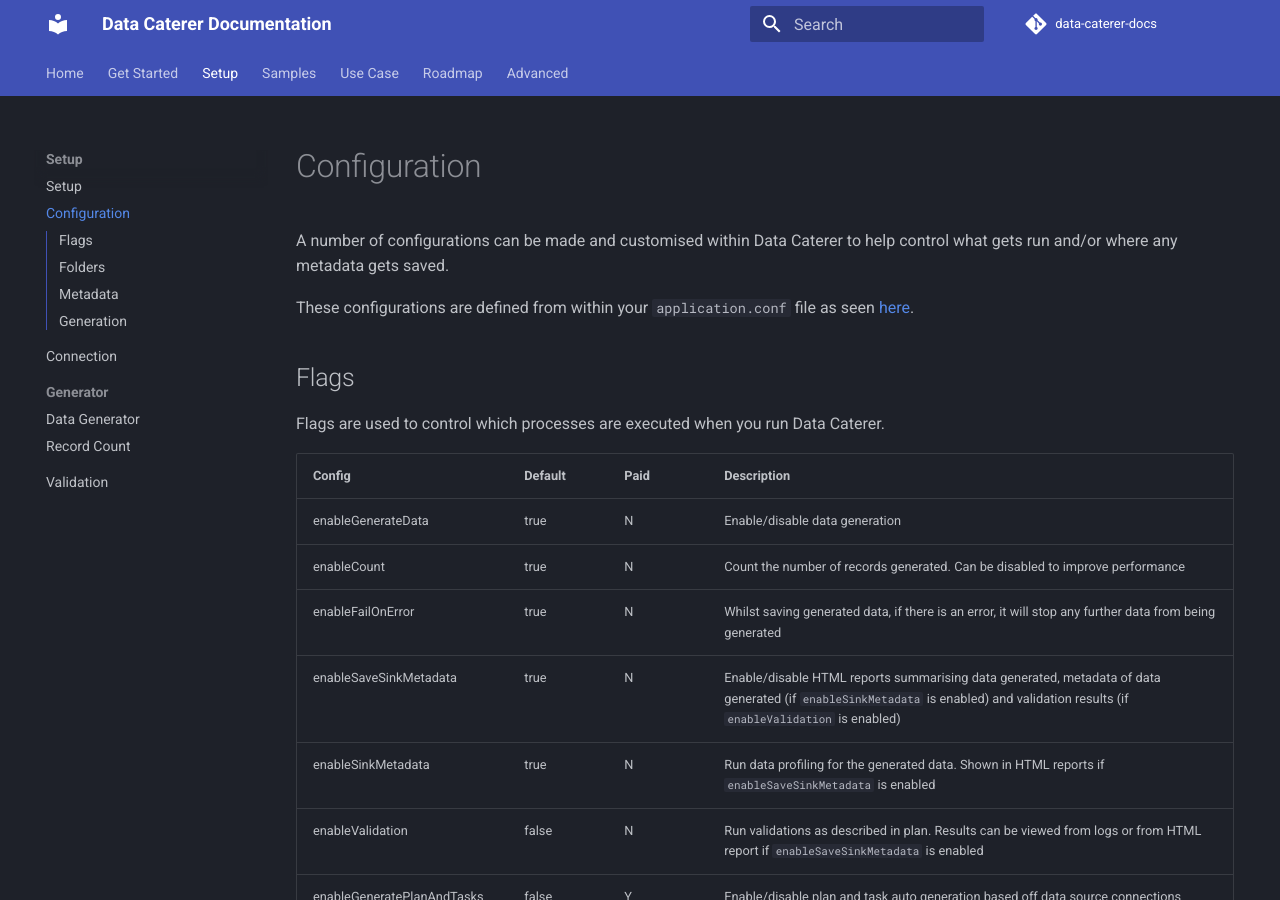
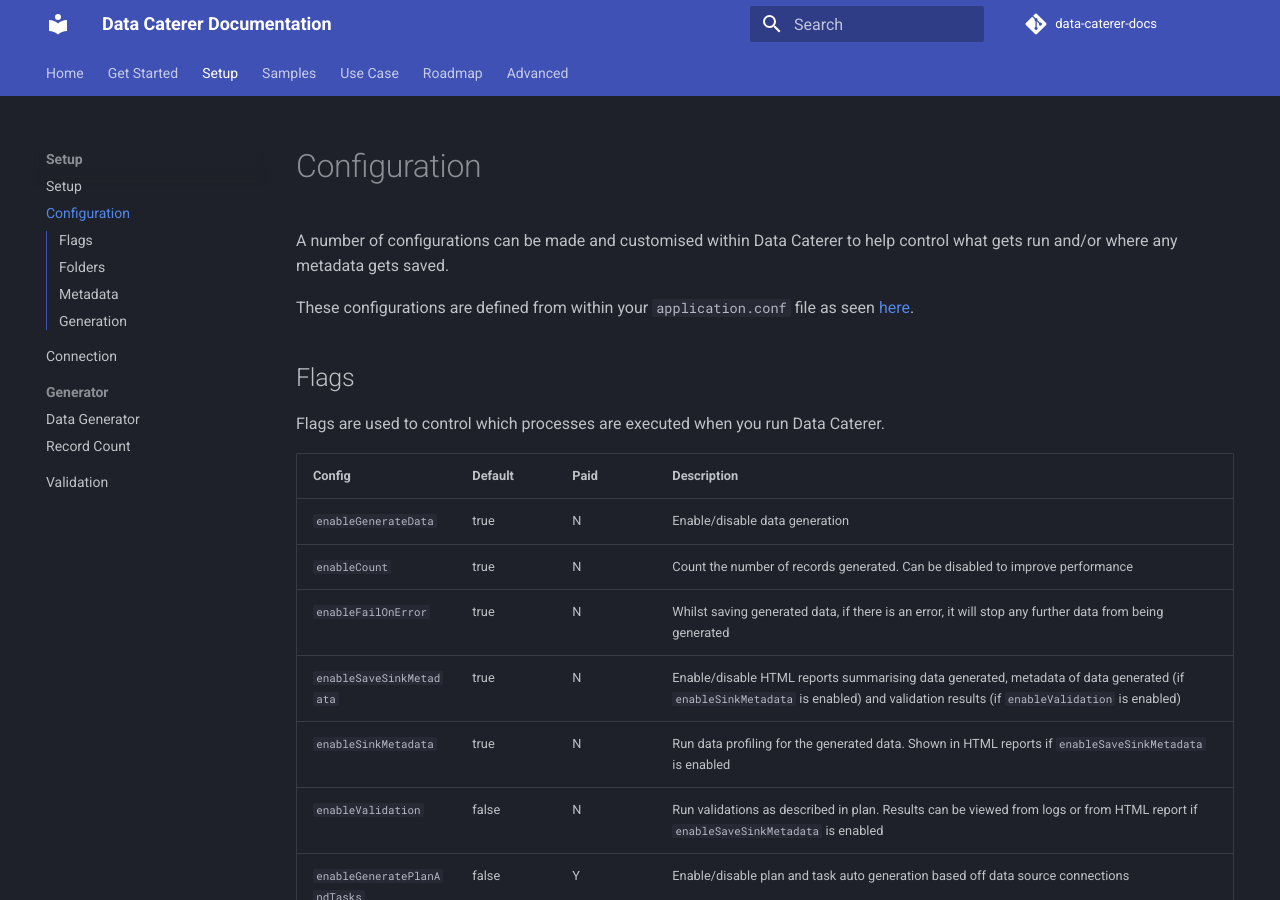
Before and after one commit to pflooky/data-caterer-docs, an MkDocs documentation site: the page built from docs/setup/configuration.md, in a window 1280 px wide and 900 px high. Built offline with MkDocs 1.6.1 and Material for MkDocs 9.7.7, drawn with Linux system fonts in a browser that asks for light colours; comment, search, counter and statistics services are not loaded.

```diff
--- a/docs/setup/configuration.md
+++ b/docs/setup/configuration.md
@@ -10,17 +10,17 @@ seen [here](../sample/docker/data/custom/application.conf).
 
 Flags are used to control which processes are executed when you run Data Caterer.
 
-| Config                       | Default | Paid | Description                                                                                                                                                                       |
-|------------------------------|---------|------|-----------------------------------------------------------------------------------------------------------------------------------------------------------------------------------|
-| enableGenerateData           | true    | N    | Enable/disable data generation                                                                                                                                                    |
-| enableCount                  | true    | N    | Count the number of records generated. Can be disabled to improve performance                                                                                                     |
-| enableFailOnError            | true    | N    | Whilst saving generated data, if there is an error, it will stop any further data from being generated                                                                            |
-| enableSaveSinkMetadata       | true    | N    | Enable/disable HTML reports summarising data generated, metadata of data generated (if `enableSinkMetadata` is enabled) and validation results (if `enableValidation` is enabled) |
-| enableSinkMetadata           | true    | N    | Run data profiling for the generated data. Shown in HTML reports if `enableSaveSinkMetadata` is enabled                                                                           |
-| enableValidation             | false   | N    | Run validations as described in plan. Results can be viewed from logs or from HTML report if `enableSaveSinkMetadata` is enabled                                                  |
-| enableGeneratePlanAndTasks   | false   | Y    | Enable/disable plan and task auto generation based off data source connections                                                                                                    |
-| enableRecordTracking         | false   | Y    | Enable/disable which data records have been generated for any data source                                                                                                         |
-| enableDeleteGeneratedRecords | false   | Y    | Delete all generated records based off record tracking (if `enableRecordTracking` has been set to true)                                                                           |
+| Config                         | Default | Paid | Description                                                                                                                                                                       |
+|--------------------------------|---------|------|-----------------------------------------------------------------------------------------------------------------------------------------------------------------------------------|
+| `enableGenerateData`           | true    | N    | Enable/disable data generation                                                                                                                                                    |
+| `enableCount`                  | true    | N    | Count the number of records generated. Can be disabled to improve performance                                                                                                     |
+| `enableFailOnError`            | true    | N    | Whilst saving generated data, if there is an error, it will stop any further data from being generated                                                                            |
+| `enableSaveSinkMetadata`       | true    | N    | Enable/disable HTML reports summarising data generated, metadata of data generated (if `enableSinkMetadata` is enabled) and validation results (if `enableValidation` is enabled) |
+| `enableSinkMetadata`           | true    | N    | Run data profiling for the generated data. Shown in HTML reports if `enableSaveSinkMetadata` is enabled                                                                           |
+| `enableValidation`             | false   | N    | Run validations as described in plan. Results can be viewed from logs or from HTML report if `enableSaveSinkMetadata` is enabled                                                  |
+| `enableGeneratePlanAndTasks`   | false   | Y    | Enable/disable plan and task auto generation based off data source connections                                                                                                    |
+| `enableRecordTracking`         | false   | Y    | Enable/disable which data records have been generated for any data source                                                                                                         |
+| `enableDeleteGeneratedRecords` | false   | Y    | Delete all generated records based off record tracking (if `enableRecordTracking` has been set to true)                                                                           |
 
 ## Folders
 
@@ -29,14 +29,14 @@ records generated.
 
 These folder pathways can be defined as a cloud storage pathway (i.e. `s3a://my-bucket/task`).
 
-| Config                         | Default                                 | Paid | Description                                                                                                         |
-|--------------------------------|-----------------------------------------|------|---------------------------------------------------------------------------------------------------------------------|
-| planFilePath                   | /opt/app/plan/customer-create-plan.yaml | N    | Plan file path to use when generating and/or validating data                                                        |
-| taskFolderPath                 | /opt/app/task                           | N    | Task folder path that contains all the task files (can have nested directories)                                     |
-| validationFolderPath           | /opt/app/validation                     | N    | Validation folder path that contains all the validation files (can have nested directories)                         |
-| generatedDataResultsFolderPath | /opt/app/html                           | N    | Where HTML reports get generated that contain information about data generated along with any validations performed |
-| generatedPlanAndTaskFolderPath | /tmp                                    | Y    | Folder path where generated plan and task files will be saved                                                       |
-| recordTrackingFolderPath       | /opt/app/record-tracking                | Y    | Where record tracking parquet files get saved                                                                       |
+| Config                           | Default                                 | Paid | Description                                                                                                         |
+|----------------------------------|-----------------------------------------|------|---------------------------------------------------------------------------------------------------------------------|
+| `planFilePath`                   | /opt/app/plan/customer-create-plan.yaml | N    | Plan file path to use when generating and/or validating data                                                        |
+| `taskFolderPath`                 | /opt/app/task                           | N    | Task folder path that contains all the task files (can have nested directories)                                     |
+| `validationFolderPath`           | /opt/app/validation                     | N    | Validation folder path that contains all the validation files (can have nested directories)                         |
+| `generatedDataResultsFolderPath` | /opt/app/html                           | N    | Where HTML reports get generated that contain information about data generated along with any validations performed |
+| `generatedPlanAndTaskFolderPath` | /tmp                                    | Y    | Folder path where generated plan and task files will be saved                                                       |
+| `recordTrackingFolderPath`       | /opt/app/record-tracking                | Y    | Where record tracking parquet files get saved                                                                       |
 
 ## Metadata
 
@@ -51,11 +51,11 @@ You may face issues if the number of records in the data source is large as data
 Similarly, it can be expensive
 when analysing the generated data if the number of records generated is large.
 
-| Config                             | Default | Paid | Description                                                                                                                                                                                                             |
-|------------------------------------|---------|------|-------------------------------------------------------------------------------------------------------------------------------------------------------------------------------------------------------------------------|
-| numRecordsFromDataSource           | 10000   | Y    | Number of records read in from the data source                                                                                                                                                                          |
-| numRecordsForAnalysis              | 10000   | Y    | Number of records used for data profiling from the records gathered in `numRecordsFromDataSource`                                                                                                                       |
-| oneOfDistinctCountVsCountThreshold | 0.1     | Y    | Threshold ratio to determine if a field is of type `oneOf` (i.e. a field called `status` that only contains `open` or `closed`. Distinct count = 2, total count = 10, ratio = 2 / 10 = 0.2 therefore marked as `oneOf`) |
+| Config                               | Default | Paid | Description                                                                                                                                                                                                             |
+|--------------------------------------|---------|------|-------------------------------------------------------------------------------------------------------------------------------------------------------------------------------------------------------------------------|
+| `numRecordsFromDataSource`           | 10000   | Y    | Number of records read in from the data source                                                                                                                                                                          |
+| `numRecordsForAnalysis`              | 10000   | Y    | Number of records used for data profiling from the records gathered in `numRecordsFromDataSource`                                                                                                                       |
+| `oneOfDistinctCountVsCountThreshold` | 0.1     | Y    | Threshold ratio to determine if a field is of type `oneOf` (i.e. a field called `status` that only contains `open` or `closed`. Distinct count = 2, total count = 10, ratio = 2 / 10 = 0.2 therefore marked as `oneOf`) |
 
 ## Generation
 
@@ -64,6 +64,6 @@ sources prone to failure under load.
 To help alleviate these issues or speed up performance, you can control the number of records that get generated in each
 batch.
 
-| Config             | Default | Paid | Description                                                     |
-|--------------------|---------|------|-----------------------------------------------------------------|
-| numRecordsPerBatch | 100000  | N    | Number of records across all data sources to generate per batch |
+| Config               | Default | Paid | Description                                                     |
+|----------------------|---------|------|-----------------------------------------------------------------|
+| `numRecordsPerBatch` | 100000  | N    | Number of records across all data sources to generate per batch |
--- a/mkdocs.yml
+++ b/mkdocs.yml
@@ -40,6 +40,9 @@ markdown_extensions:
   - attr_list
   - def_list
   - md_in_html
+  - admonition
+  - pymdownx.details
+  - pymdownx.superfences
   - pymdownx.emoji:
       emoji_index: !!python/name:materialx.emoji.twemoji
       emoji_generator: !!python/name:materialx.emoji.to_svg
```
Also changed, not shown: docs/setup/connection/connection.md (+38 -42 lines), site/advanced/advanced/index.html, site/get-started/docker/index.html, site/sample/docker/index.html, site/search/search_index.json, site/setup/configuration/index.html, site/setup/connection/connection/index.html, site/setup/generator/count/index.html, site/setup/validation/validation/index.html, 1 other file.
